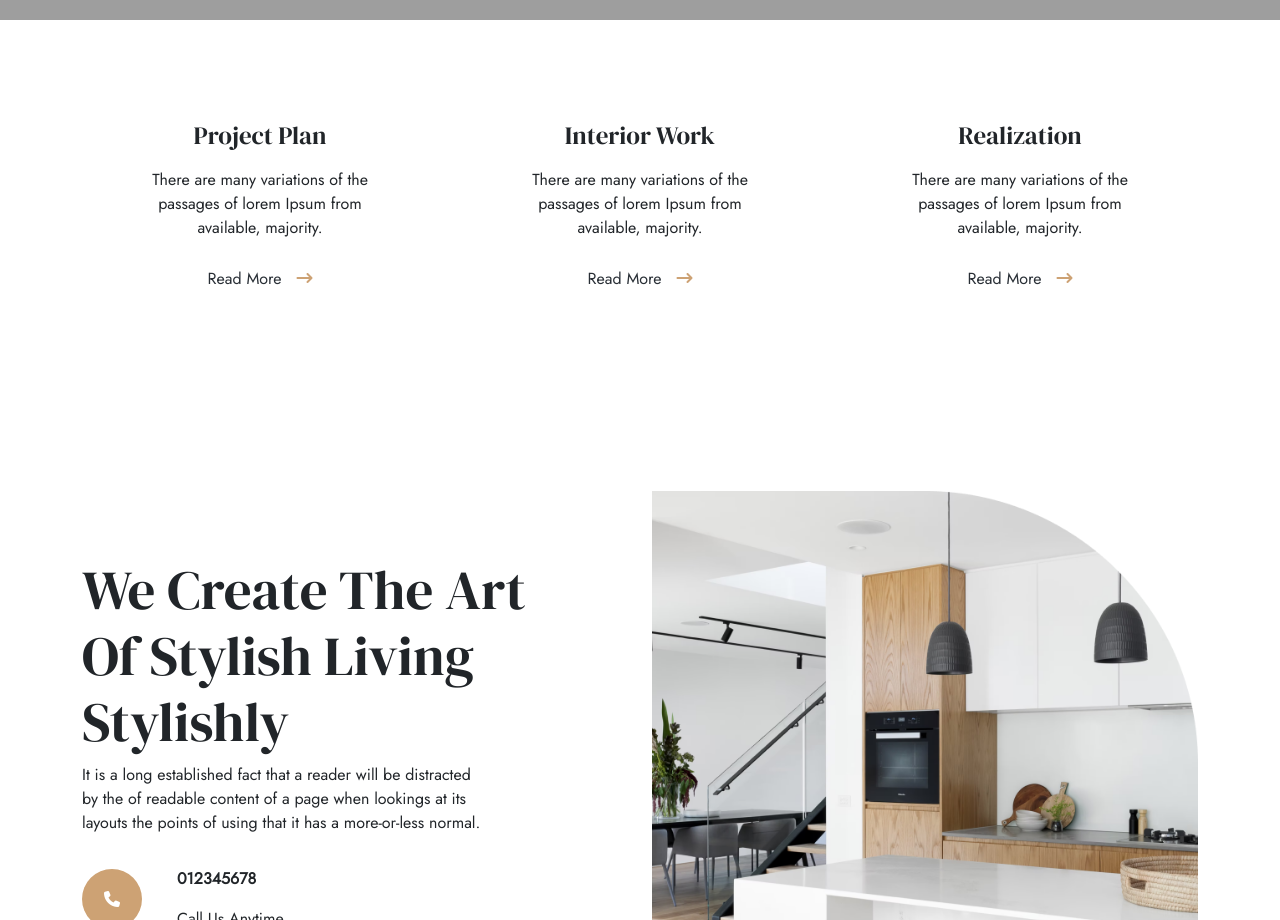
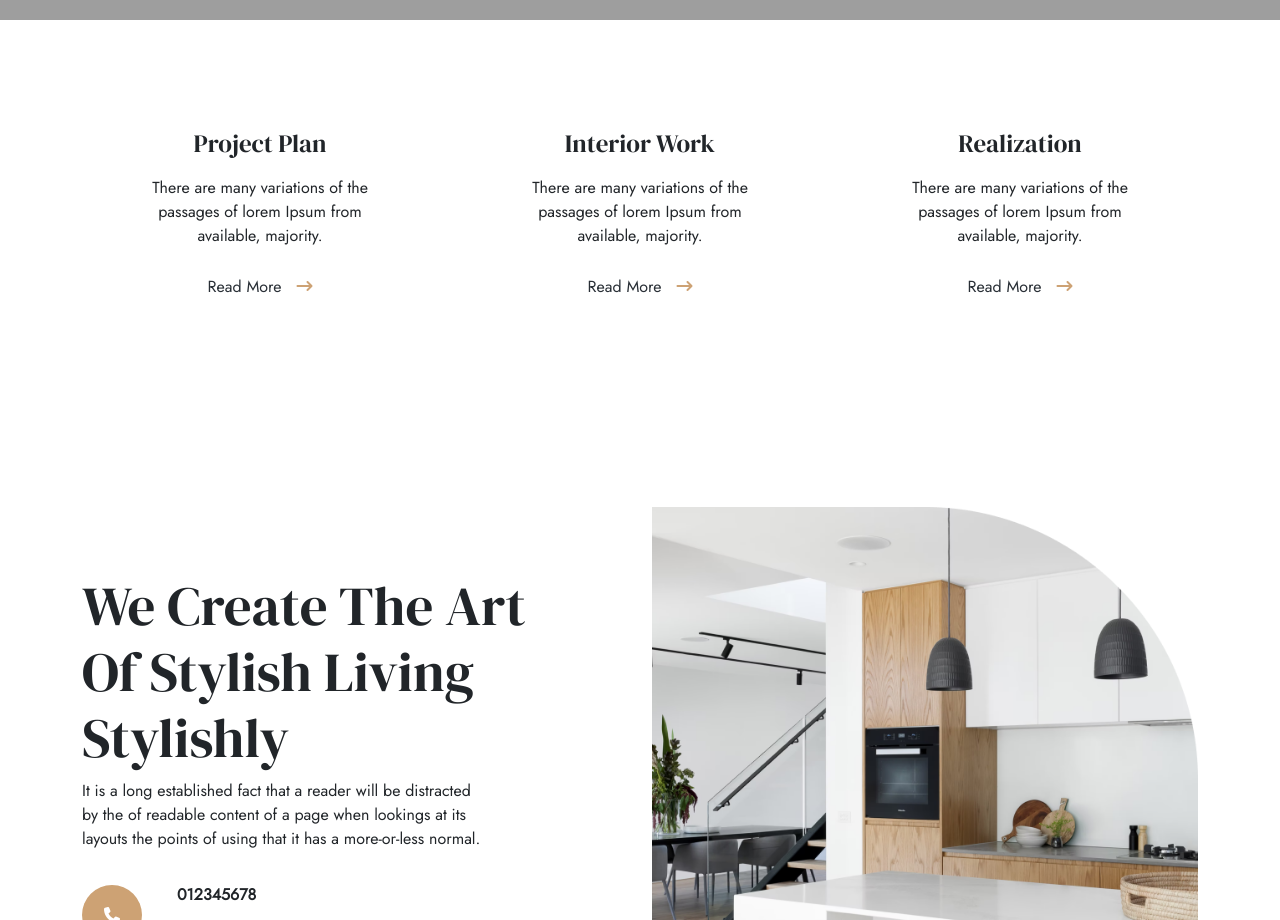
Before and after one commit to libinvbaby/interno, a plain HTML site: page index.html in a window 1280 px wide. Shown: the part 800-1720 px from the top of the page. Drawn offline with nearby package versions, Linux system fonts and the light colour scheme; grey boxes are pictures that could not be loaded.

Commit message:
update paddings of first card

```diff
--- a/index.html
+++ b/index.html
@@ -91,7 +91,7 @@
     <div class="container">
       <div class="row">
         <div class="col-md-4">
-          <div class="card-first" data-aos="fade-up" data-aos-delay="400">
+          <div class="card-first py-2" data-aos="fade-up" data-aos-delay="400">
             <h2 class="text-center">Project Plan</h2>
             <p class="text-center">There are many variations of the passages of lorem Ipsum from
               available, majority.</p>
@@ -102,7 +102,7 @@
           </div>
         </div>
         <div class="col-md-4">
-          <div class="card-first" data-aos="fade-up" data-aos-delay="500">
+          <div class="card-first py-2" data-aos="fade-up" data-aos-delay="500">
             <h2 class="text-center">Interior Work</h2>
             <p class="text-center">There are many variations of the passages of lorem Ipsum from
               available, majority.</p>
@@ -113,7 +113,7 @@
           </div>
         </div>
         <div class="col-md-4">
-          <div class="card-first" data-aos="fade-up" data-aos-delay="600">
+          <div class="card-first py-2" data-aos="fade-up" data-aos-delay="600">
             <h2 class="text-center">Realization</h2>
             <p class="text-center">There are many variations of the passages of lorem Ipsum from
               available, majority.</p>
```
